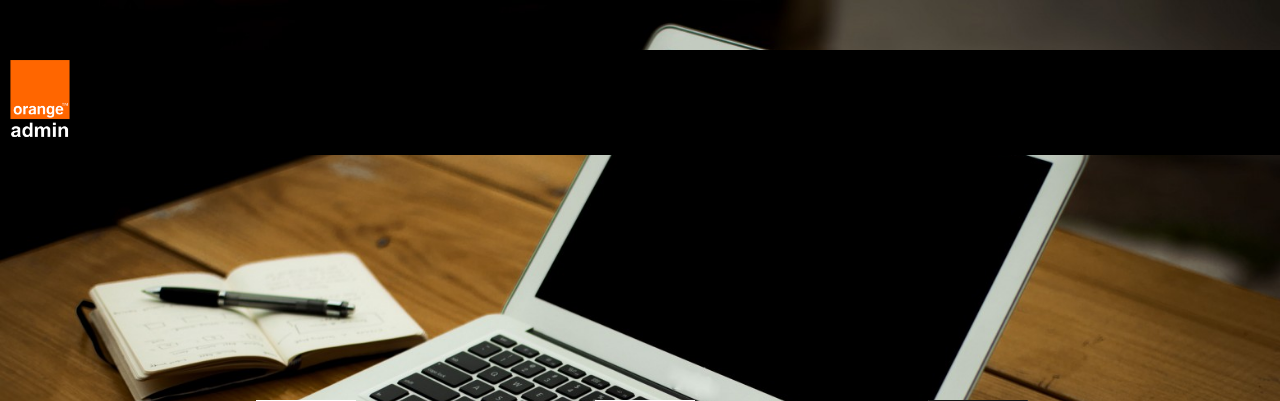
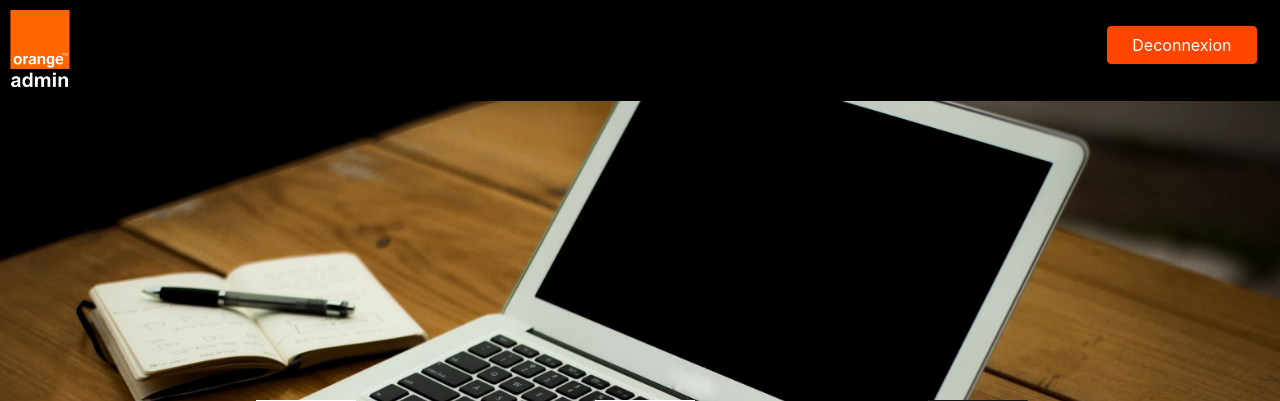
Before and after one commit to HugoViz/site-orangeadmin, a PHP site: page /accueil.php in a window 1280 px wide. Shown: the top 401 px of the page. Run offline with PHP 8.4, Linux system fonts and the light colour scheme; the visitor is signed in with stand-in values (Sample User, id 1).

Commit message:
Maj Html/CSS Déconnexion 16:50 01/10

```diff
--- a/accueil.php
+++ b/accueil.php
@@ -10,9 +10,10 @@ if(!empty($_SESSION['id']))
     <!DOCTYPE html>
     <html lang="en">
     <head>
-        <meta charset="UTF-8">
-        <meta name="viewport" content="width=device-width, initial-scale=1.0">
-        <link rel="stylesheet" type="text/css" href="css/test.css">
+    <meta charset="UTF-8">
+    <link rel="stylesheet" type="text/css" href="css/test.css">
+    <link rel="stylesheet" href="https://stackpath.bootstrapcdn.com/bootstrap/4.5.2/css/bootstrap.min.css" integrity="sha384-JcKb8q3iqJ61gNV9KGb8thSsNjpSL0n8PARn9HuZOnIxN0hoP+VmmDGMN5t9UJ0Z" crossorigin="anonymous">
+    <script src="https://stackpath.bootstrapcdn.com/bootstrap/4.5.2/js/bootstrap.min.js" integrity="sha384-B4gt1jrGC7Jh4AgTPSdUtOBvfO8shuf57BaghqFfPlYxofvL8/KUEfYiJOMMV+rV" crossorigin="anonymous"></script>
 
     <style>
     ul {
@@ -47,20 +48,16 @@ if(!empty($_SESSION['id']))
     <body style="background-image: url('images/Laptop.jpg'); background-repeat: no-repeat;
     background-attachment: fixed;
     background-size: cover;">
-    <?php
-        if (isset($_POST['mot_de_passe']) AND $_POST['mot_de_passe'] ==  "toto")
-        {
-        // On affiche les codes
-        }
-        else // Sinon, on affiche un message d'erreur
-        {
-            echo '<p>Mot de passe incorrect</p>';
-        }
-        ?>
 
     <ul>
     <li><a class="active" href="accueil.php"><img src="images/orangeadmin_logo.png"
         width="60" height="81"></a></li>
+                            <!-- Button -->
+                    <div class="form-group position_button1">
+                        <div class="col-md-5">
+                            <a id="singlebutton" name="Deconnexion" class="btn btn-primary active" href="deconnexion.php" style="width: 150px;background-color: orangered;border-color: orangered; margin-top: 10%; margin-left: 195%;">Deconnexion</a>
+                        </div>
+                    </div>
     </ul>
     <div style="position:absolute; left:20%; top:50%;"><a class="active" href="gestion_employés.php"><img src="images/Avatar unisexe.jpg"
         width="100" height="100" padding=></a></div>
--- a/connexion.php
+++ b/connexion.php
@@ -12,13 +12,12 @@ if(isset($_POST['connexion']))
         $requser = $bdd->prepare("SELECT * FROM membres WHERE email = ? AND password = ?");
         $requser->execute(array($emailconnect, $passwordconnect));
 		$userexist = $requser->rowCount();
-		die($userexist);
         if($userexist == 1)
         {
             $userinfo = $requser->fetch();
             $_SESSION['id'] = $userinfo['id'];
             $_SESSION['email'] = $userinfo['email'];
-            header("Location: profil.php?id=".$_SESSION['id']);
+            header("Location: accueil.php");
         }
         else
         {
--- a/inscription.php
+++ b/inscription.php
@@ -17,6 +17,7 @@ if(isset($_POST['inscription']))
 
 		$insertmbr = $bdd->prepare("INSERT INTO membres(email, password) VALUES(?, ?)");
 		$insertmbr->execute(array($email, $password));
+		header("location: connexion.php");
 	}
     else
     {
```
Also changed, not shown: espace_licenciement.php (+7 -1 lines), gestion_employés.php (+7 -1 lines), gestion_employés_add.php (+7 -2 lines), gestion_employés_edit.php (+7 -1 lines), statistiques.php (+7 -1 lines).
